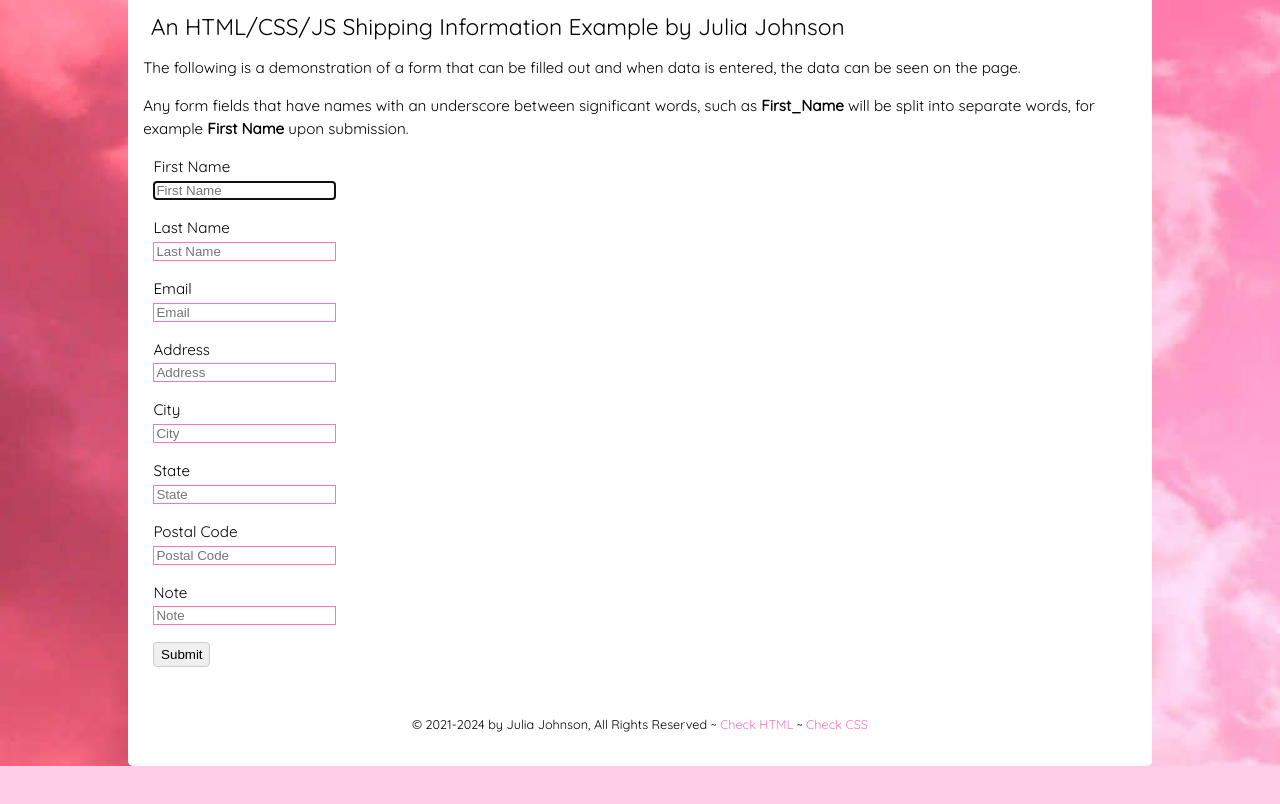
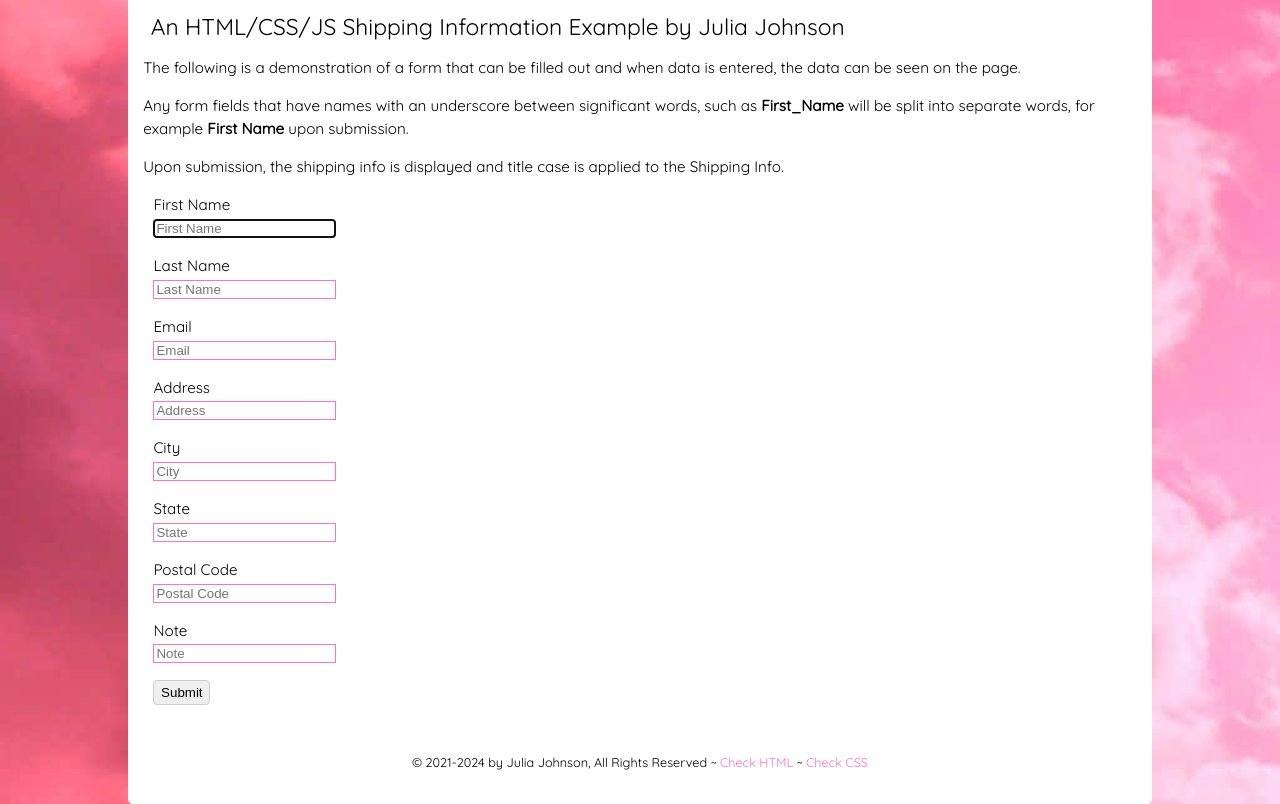
Before and after one commit to chae1n/Form-Processing, a plain HTML site: page index.html in a window 1280 px wide. Shown: the part 126-930 px from the top of the page. Before the commit the page ends 892 px from the top, so only its background shows below. Drawn offline with nearby package versions, Linux system fonts and the light colour scheme; files whose address does not match are found by name.

Commit message:
Update index.html

```diff
--- a/index.html
+++ b/index.html
@@ -26,6 +26,7 @@
       <p>The following is a demonstration of a form that can be filled out and when data is entered, the data can be seen on the page.</p>
       <p>Any form fields that have names with an underscore between significant words, such as <b>First_Name</b>
         will be split into separate words, for example <b>First Name</b> upon submission.</p>
+      <p>Upon submission, the shipping info is displayed and title case is applied to the Shipping Info.</p>
     <form method="get" action="" class="main-form">
       <div>
         <label for="FirstName">First Name</label><br>
```
